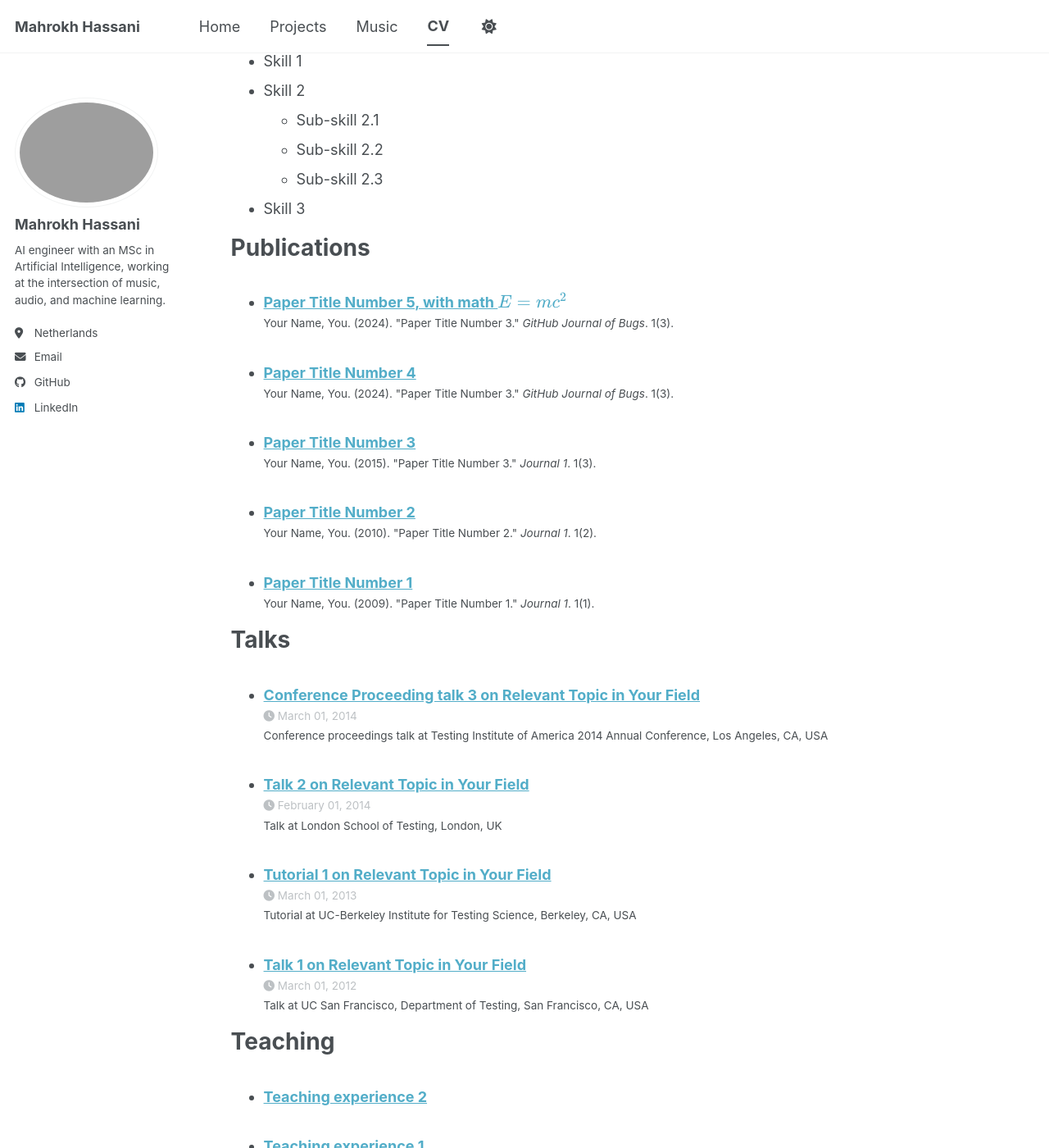
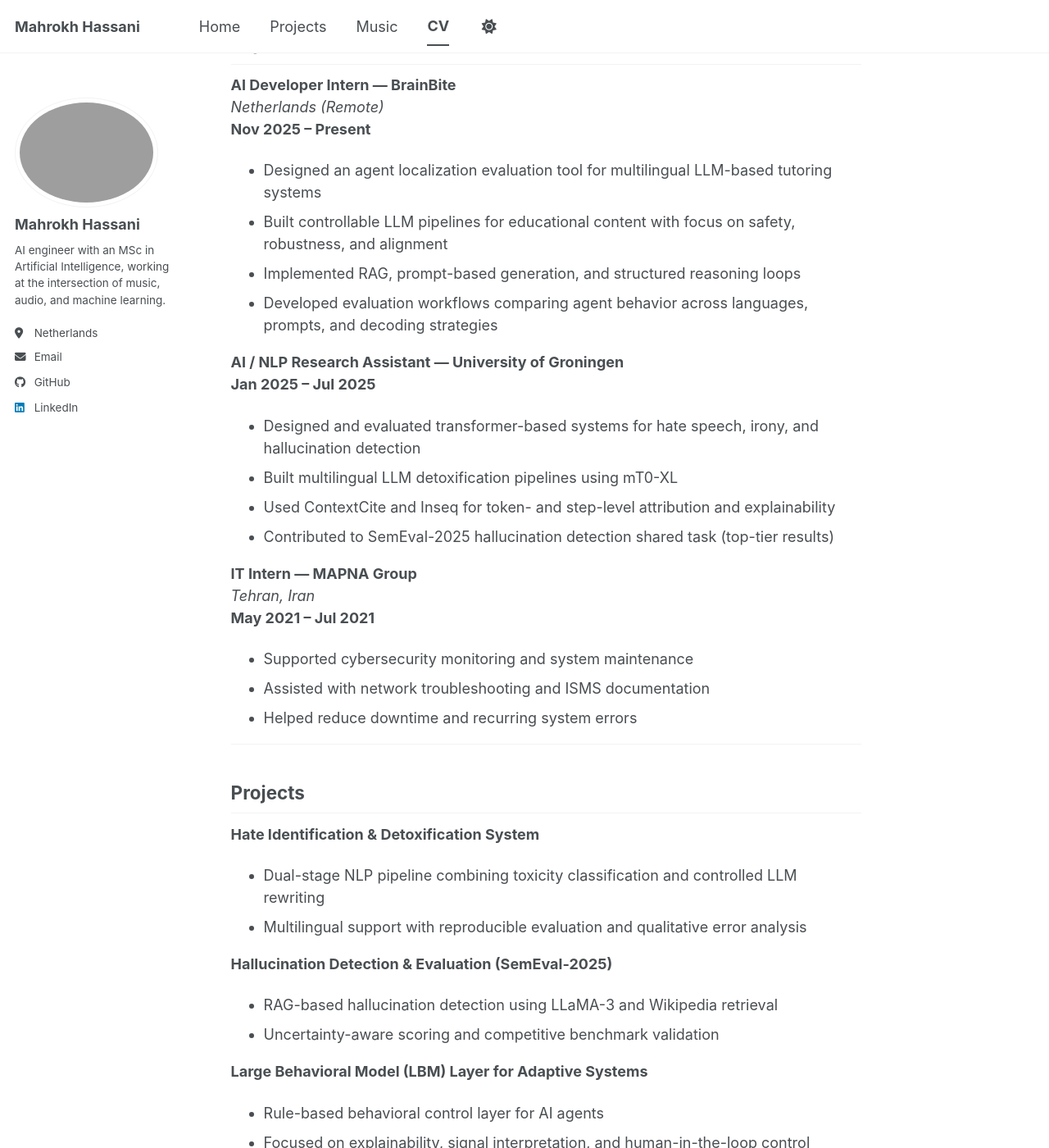
Before and after one commit to alexx99-hs/alexx99-hs.github.io, a Jekyll site: the page built from _pages/cv.md, in a window 1280 px wide and 1400 px high, scrolled down 796 px. Shown: the whole window at 82% size. Built offline with Jekyll 4.4.1, drawn with Linux system fonts in a browser that asks for light colours; a script bundle is joined from its source files by our own code; library files that are not in the unit come from our copies; some of the changed text lies outside the part shown.

Commit message:
Revise CV with updated education and experience
Updated CV to reflect new education, experience, projects, technical skills, languages, and interests.

```diff
--- a/_pages/cv.md
+++ b/_pages/cv.md
@@ -1,64 +1,94 @@
 ---
-layout: archive
+layout: single
 title: "CV"
 permalink: /cv/
 author_profile: true
-redirect_from:
-  - /resume
 ---
 
-{% include base_path %}
+## Education
 
-Education
-======
-* Ph.D in Version Control Theory, GitHub University, 2018 (expected)
-* M.S. in Jekyll, GitHub University, 2014
-* B.S. in GitHub, GitHub University, 2012
+**MSc in Information Science (Artificial Intelligence, NLP, Data Science)**
+*University of Groningen, Netherlands*
+**Sep 2024 – Jul 2025**
+- **Thesis (Grade: 8.2):** *Hate Identification and Detoxification in Social Media*
+- Designed a dual-stage pipeline combining a ModernBERT-based toxicity classifier with an mT0-XL detoxifier
+- Evaluated on PAN-2024/2025 and Jigsaw toxicity benchmarks using STA, SIM, and ChrF
+- Built a fully reproducible PyTorch + Hugging Face codebase with prompt and decoding ablations
 
-Work experience
-======
-* Spring 2024: Academic Pages Collaborator
-  * GitHub University
-  * Duties includes: Updates and improvements to template
-  * Supervisor: The Users
+**BSc in Computer Engineering**
+*Malayer University, Iran*
+**2018 – 2022**
+- **Thesis:** Crossroad Service Level Detection using YOLOv5 (C++, OpenCV)
+- Coursework: Algorithms, Operating Systems, Databases, Computer Networks, AI, Probability & Statistics
 
-* Fall 2015: Research Assistant
-  * GitHub University
-  * Duties included: Merging pull requests
-  * Supervisor: Professor Hub
+---
 
-* Summer 2015: Research Assistant
-  * GitHub University
-  * Duties included: Tagging issues
-  * Supervisor: Professor Git
+## Experience
 
-Skills
-======
-* Skill 1
-* Skill 2
-  * Sub-skill 2.1
-  * Sub-skill 2.2
-  * Sub-skill 2.3
-* Skill 3
+**AI Developer Intern — BrainBite**
+*Netherlands (Remote)*
+**Nov 2025 – Present**
+- Designed an agent localization evaluation tool for multilingual LLM-based tutoring systems
+- Built controllable LLM pipelines for educational content with focus on safety, robustness, and alignment
+- Implemented RAG, prompt-based generation, and structured reasoning loops
+- Developed evaluation workflows comparing agent behavior across languages, prompts, and decoding strategies
 
-Publications
-======
-  <ul>{% for post in site.publications reversed %}
-    {% include archive-single-cv.html %}
-  {% endfor %}</ul>
+**AI / NLP Research Assistant — University of Groningen**
+**Jan 2025 – Jul 2025**
+- Designed and evaluated transformer-based systems for hate speech, irony, and hallucination detection
+- Built multilingual LLM detoxification pipelines using mT0-XL
+- Used ContextCite and Inseq for token- and step-level attribution and explainability
+- Contributed to SemEval-2025 hallucination detection shared task (top-tier results)
 
-Talks
-======
-  <ul>{% for post in site.talks reversed %}
-    {% include archive-single-talk-cv.html  %}
-  {% endfor %}</ul>
+**IT Intern — MAPNA Group**
+*Tehran, Iran*
+**May 2021 – Jul 2021**
+- Supported cybersecurity monitoring and system maintenance
+- Assisted with network troubleshooting and ISMS documentation
+- Helped reduce downtime and recurring system errors
 
-Teaching
-======
-  <ul>{% for post in site.teaching reversed %}
-    {% include archive-single-cv.html %}
-  {% endfor %}</ul>
+---
 
-Service and leadership
-======
-* Currently signed in to 43 different slack teams
+## Projects
+
+**Hate Identification & Detoxification System**
+- Dual-stage NLP pipeline combining toxicity classification and controlled LLM rewriting
+- Multilingual support with reproducible evaluation and qualitative error analysis
+
+**Hallucination Detection & Evaluation (SemEval-2025)**
+- RAG-based hallucination detection using LLaMA-3 and Wikipedia retrieval
+- Uncertainty-aware scoring and competitive benchmark validation
+
+**Large Behavioral Model (LBM) Layer for Adaptive Systems**
+- Rule-based behavioral control layer for AI agents
+- Focused on explainability, signal interpretation, and human-in-the-loop control
+
+**F1 Race Strategy Simulation System**
+- Time-series simulation for undercut/overcut decisions under tire degradation
+- Visualization-driven decision support
+
+---
+
+## Technical Skills
+
+**Languages:** Python, C++, SQL, HTML
+**ML & NLP:** PyTorch, Hugging Face, scikit-learn, XGBoost, LLM fine-tuning, RAG, multilingual NLP
+**Systems:** FastAPI, Docker, Git, Linux, Azure
+**Evaluation:** LLM benchmarking, attribution, robustness analysis
+
+---
+
+## Languages
+
+- English — Fluent (C1/C2)
+- Persian (Farsi) — Native
+- Korean — Intermediate (B2 conversational)
+- Turkish — Upper Intermediate (B2)
+- French — Upper Intermediate (B2)
+- Dutch — Learning
+
+---
+
+## Interests
+
+Music production, playing instruments, audio computing, creative writing, and sports.
```
